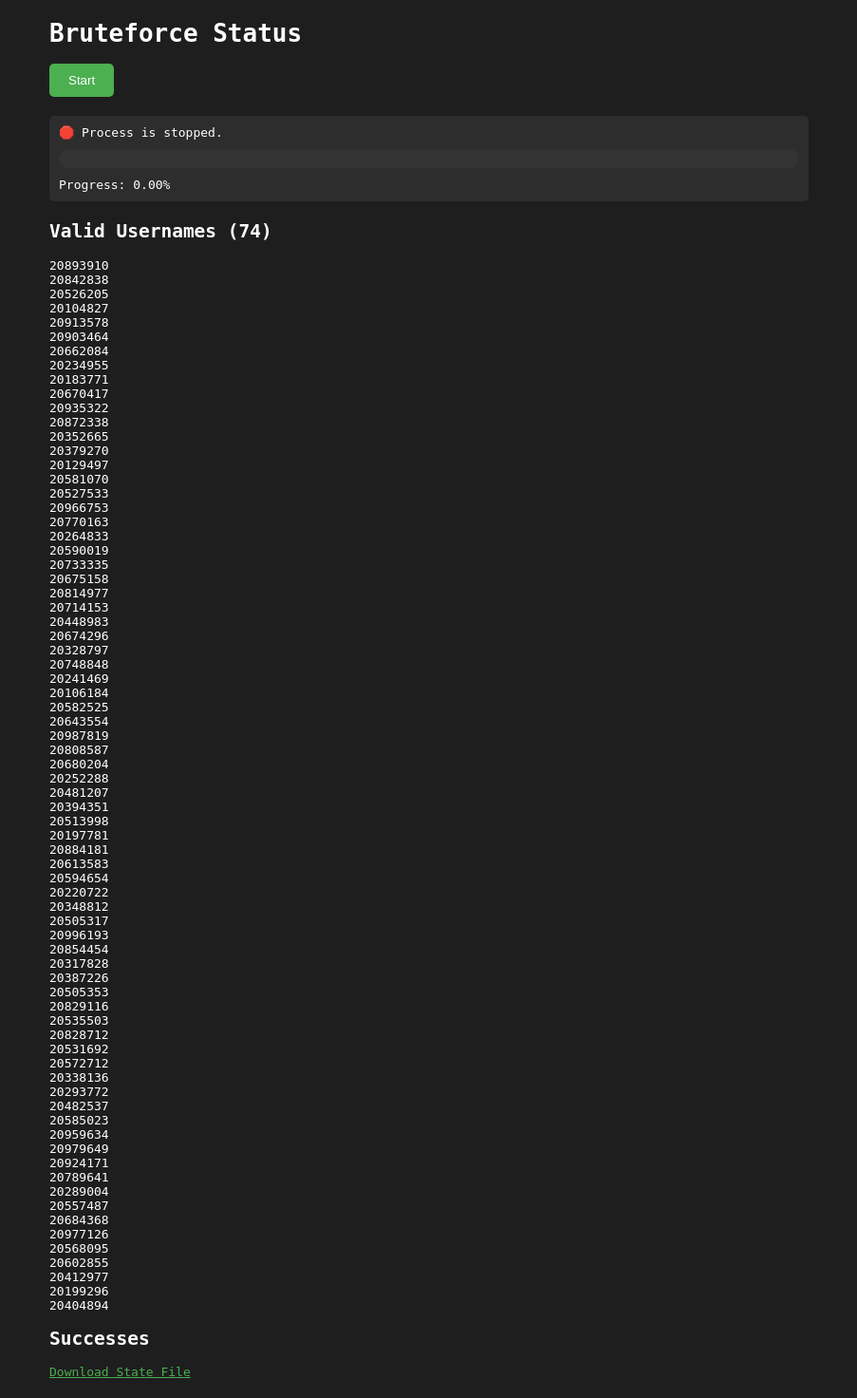
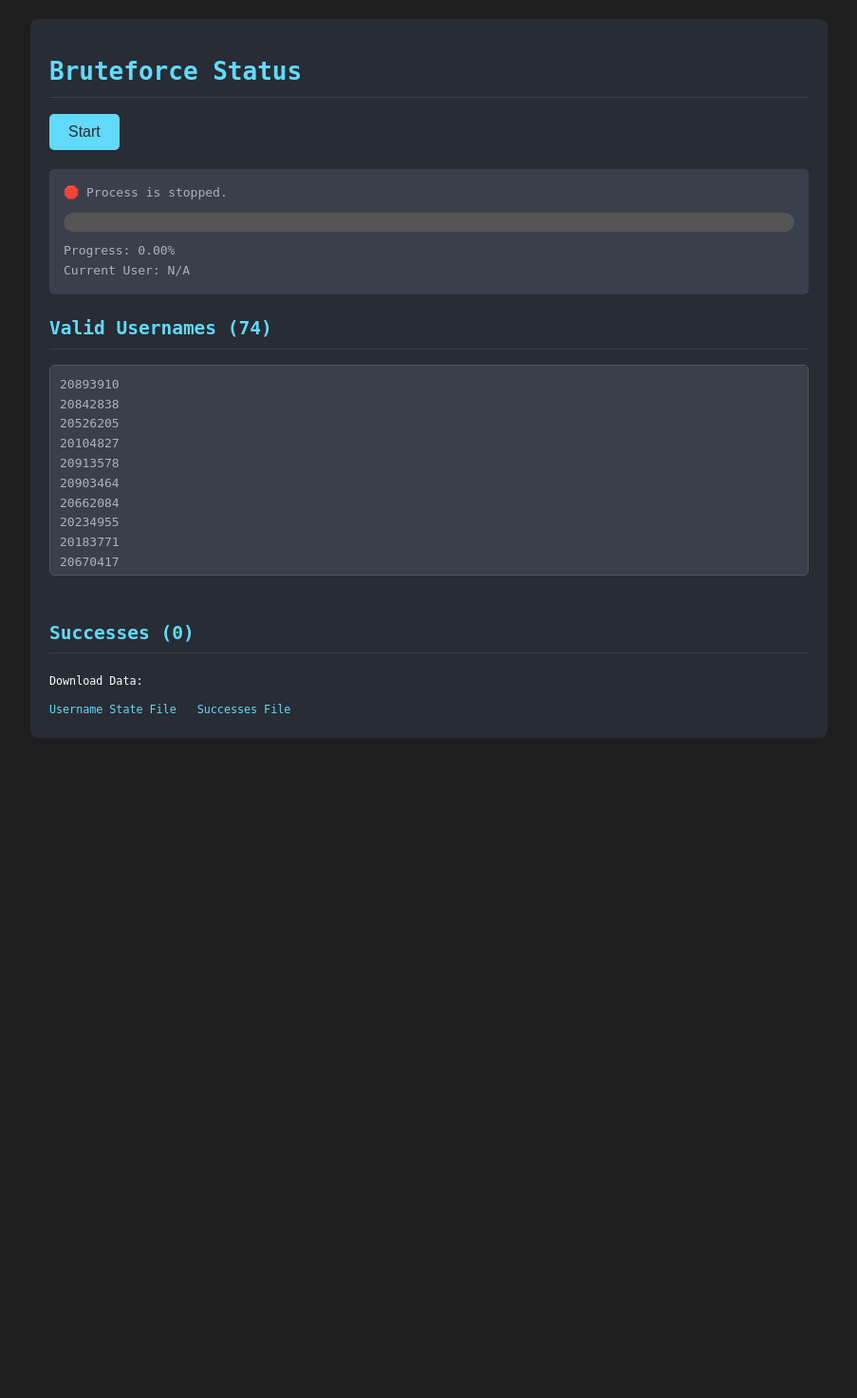
Before and after one commit to ibahas/key-flask, a Flask app: page / in a window 1280 px wide. Shown: the whole page at 95% size, without its empty margins (188-1091 px from the left). After the commit the page ends 777 px from the top, so only its background shows below. Run offline with Flask 3, Linux system fonts and the light colour scheme.

Commit message:
Update index.html

```diff
--- a/templates/index.html
+++ b/templates/index.html
@@ -1,19 +1,25 @@
-
 <!DOCTYPE html>
 <html>
 <head>
     <title>Bruteforce Status</title>
     <style>
-        body { font-family: monospace; margin: 20px; background: #1e1e1e; color: #fff; }
-        .container { max-width: 800px; margin: 0 auto; }
-        .status { margin: 20px 0; padding: 10px; background: #2d2d2d; border-radius: 5px; }
-        .progress { width: 100%; height: 20px; background: #333; border-radius: 10px; margin: 10px 0; }
-        .progress-bar { height: 100%; background: #4CAF50; border-radius: 10px; transition: width 0.3s; }
-        .button { padding: 10px 20px; background: #4CAF50; color: white; border: none; cursor: pointer; border-radius: 5px; }
-        .button.stop { background: #f44336; }
-        .success-info { background: #2d2d2d; padding: 10px; margin: 10px 0; border-radius: 5px; }
-        .success-entry { border-left: 3px solid #4CAF50; padding-left: 10px; margin: 5px 0; }
-        pre { margin: 0; white-space: pre-wrap; }
+        body { font-family: monospace; margin: 20px; background: #1e1e1e; color: #fff; line-height: 1.6; }
+        .container { max-width: 800px; margin: 0 auto; padding: 20px; background: #282c34; border-radius: 8px; }
+        h1, h2 { color: #61dafb; border-bottom: 1px solid #3a3f4b; padding-bottom: 5px; margin-top: 15px; }
+        .status { margin: 20px 0; padding: 15px; background: #3a3f4b; border-radius: 5px; }
+        .progress { width: 100%; height: 20px; background: #555; border-radius: 10px; margin: 10px 0; overflow: hidden; }
+        .progress-bar { height: 100%; background: #4CAF50; border-radius: 10px; transition: width 0.3s ease-in-out; }
+        .button { padding: 10px 20px; background: #61dafb; color: #282c34; border: none; cursor: pointer; border-radius: 5px; font-size: 1em; transition: background 0.3s ease; }
+        .button:hover { background: #a4f1ff; }
+        .button.stop { background: #f44336; color: white; }
+        .button.stop:hover { background: #ff6b5f; }
+        .success-info-section { margin-top: 20px; padding-top: 10px; }
+        .success-entry { background: #3a3f4b; padding: 15px; margin: 10px 0; border-left: 4px solid #4CAF50; border-radius: 5px; }
+        pre { margin: 0; white-space: pre-wrap; word-break: break-all; color: #abb2bf;}
+        .username-list { max-height: 200px; overflow-y: auto; border: 1px solid #555; padding: 10px; border-radius: 5px; background: #3a3f4b;}
+        .file-links { margin-top: 20px; font-size: 0.9em; }
+        .file-links a { color: #61dafb; text-decoration: none; margin-right: 15px; }
+        .file-links a:hover { text-decoration: underline; }
     </style>
 </head>
 <body>
@@ -26,12 +32,29 @@
                 <div class="progress-bar" id="progress-bar" style="width: {{ progress }}%"></div>
             </div>
             <pre id="progress">Progress: {{ progress }}%</pre>
+            <pre id="current-username">Current User: N/A</pre>
         </div>
+
         <h2>Valid Usernames (<span id="username-count">0</span>)</h2>
+        <div class="username-list">
              <pre id="username-list"></pre>
-        <h2>Successes</h2>
-        <div id="success-info"></div>
-        <p><a href="/state.json" target="_blank" style="color: #4CAF50;">Download State File</a></p>
+        </div>
+
+
+        <div class="success-info-section">
+            <h2>Successes (<span id="success-count">0</span>)</h2>
+            <div id="success-info">
+                <!-- Success entries will be added here by JavaScript -->
+            </div>
+        </div>
+
+
+        <div class="file-links">
+            <p>Download Data:</p>
+            <a href="/state.json" target="_blank">Username State File</a>
+            <a href="/successes.json" target="_blank">Successes File</a>
+        </div>
+
     </div>
 
     <script>
@@ -42,26 +65,42 @@
                     document.getElementById('current-step').textContent = data.current_step;
                     document.getElementById('progress').textContent = `Progress: ${data.progress.toFixed(2)}%`;
                     document.getElementById('progress-bar').style.width = data.progress + '%';
+                    document.getElementById('current-username').textContent = `Current User: ${data.current_username || 'N/A'}`;
+
+                    // Update Valid Usernames list
                     document.getElementById('username-count').textContent = data.valid_usernames.length;
                     document.getElementById('username-list').textContent = data.valid_usernames.join('\n');
 
+                    // Update Successes list
                     const successDiv = document.getElementById('success-info');
-                    successDiv.innerHTML = '';
+                    document.getElementById('success-count').textContent = data.success_info.length;
+                    // Clear only if the data has changed to avoid flickering on frequent updates
+                    if (successDiv.children.length !== data.success_info.length) {
+                         successDiv.innerHTML = ''; // Clear existing
                          data.success_info.forEach(info => {
                              const div = document.createElement('div');
                              div.className = 'success-entry';
                              div.innerHTML = `
-                            <pre>✅ SUCCESS for ${info.username} → Password: ${info.password}
-➤ Status: ${info.status}
-➤ Duration: ${info.duration}
-➤ Remaining: ${info.remaining}</pre>
+                                 <pre>✅ SUCCESS for ${info.username}
+Password: ${info.password}
+Status: ${info.status}
+Duration: ${info.duration}
+Remaining: ${info.remaining}
+Timestamp: ${info.timestamp || 'N/A'}</pre>
                              `;
                              successDiv.appendChild(div);
                          });
+                    }
 
+
+                    // Update Toggle Button state
                     const btn = document.getElementById('toggleBtn');
                     btn.textContent = data.is_running ? 'Stop' : 'Start';
                     btn.className = data.is_running ? 'button stop' : 'button';
+                })
+                .catch(error => {
+                    console.error('Error fetching status:', error);
+                    document.getElementById('current-step').textContent = `Error fetching status: ${error}`;
                 });
         }
 
@@ -69,13 +108,18 @@
             fetch('/toggle')
                 .then(response => response.json())
                 .then(data => {
-                    const btn = document.getElementById('toggleBtn');
-                    btn.textContent = data.is_running ? 'Stop' : 'Start';
-                    btn.className = data.is_running ? 'button stop' : 'button';
+                    // Status update will handle button text/class
+                    console.log('Toggle response:', data);
+                })
+                 .catch(error => {
+                    console.error('Error toggling process:', error);
+                    document.getElementById('current-step').textContent = `Error toggling process: ${error}`;
                 });
         }
 
-        setInterval(updateStatus, 1000);
+        // Initial update and set interval
+        updateStatus(); // Call once immediately on page load
+        setInterval(updateStatus, 2000); // Update status every 2 seconds
     </script>
 </body>
 </html>
```
Lines whose indentation alone changed are shown as unchanged.
